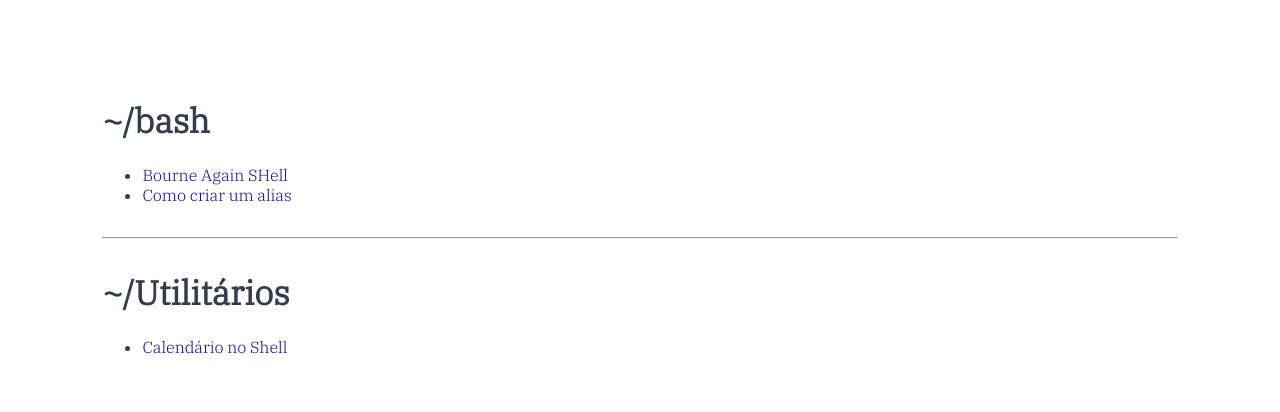
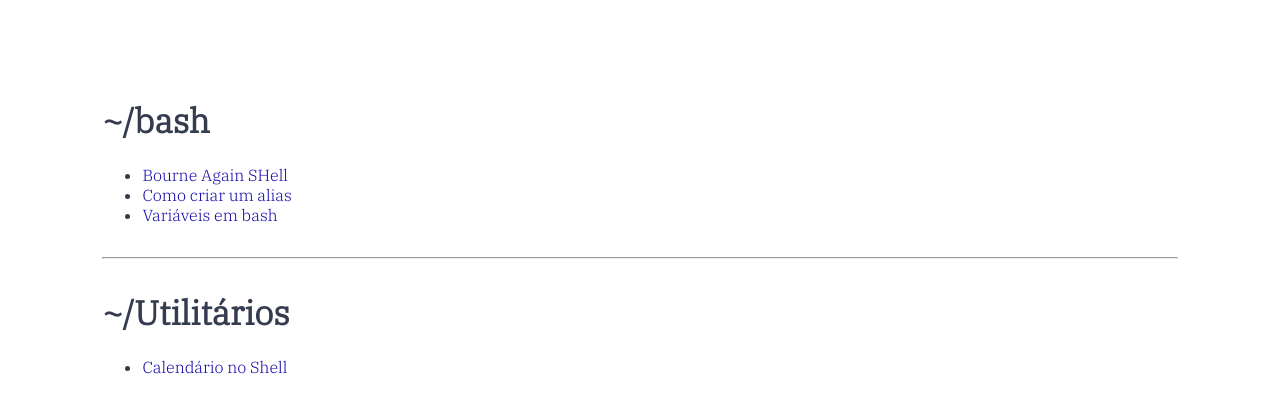
Before and after one commit to Shellwiki/shellwiki.github.io, a plain HTML site: page index.html in a window 1280 px wide. Shown: the part 184-596 px from the top of the page. Drawn offline with Linux system fonts and the light colour scheme.

Commit message:
Update index.html

```diff
--- a/index.html
+++ b/index.html
@@ -35,6 +35,7 @@
     <ul>
 	<li><a href="documentos/bash/Bash.txt">Bourne Again SHell</a></li>
         <li><a href="documentos/bash/Como_criar_um_alias.txt">Como criar um alias</a></li>
+        <li><a href="documentos/bash/Variáveis_em_bash.txt">Variáveis em bash</a></li>
     </ul>
 
 <hr>
```
